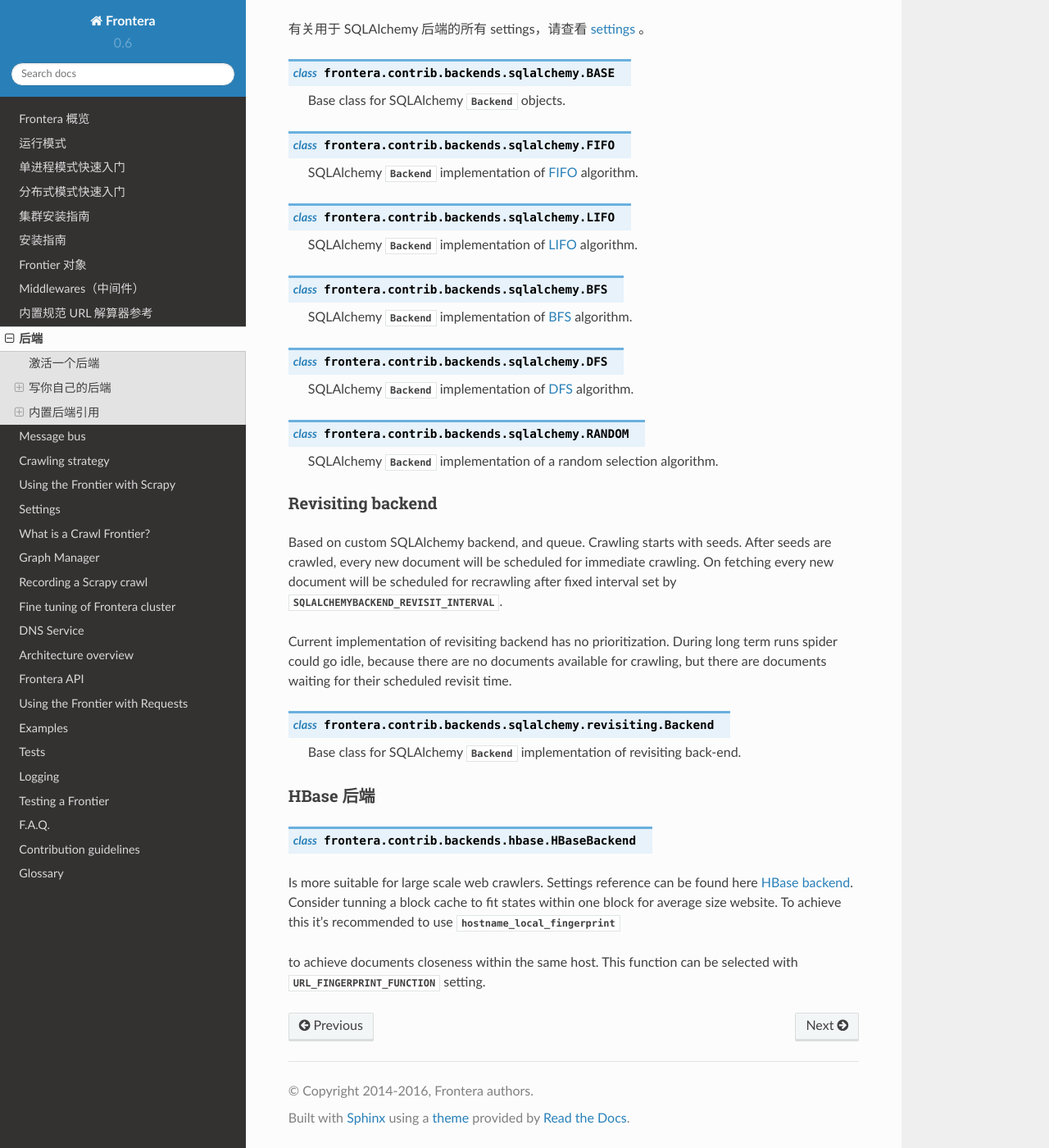
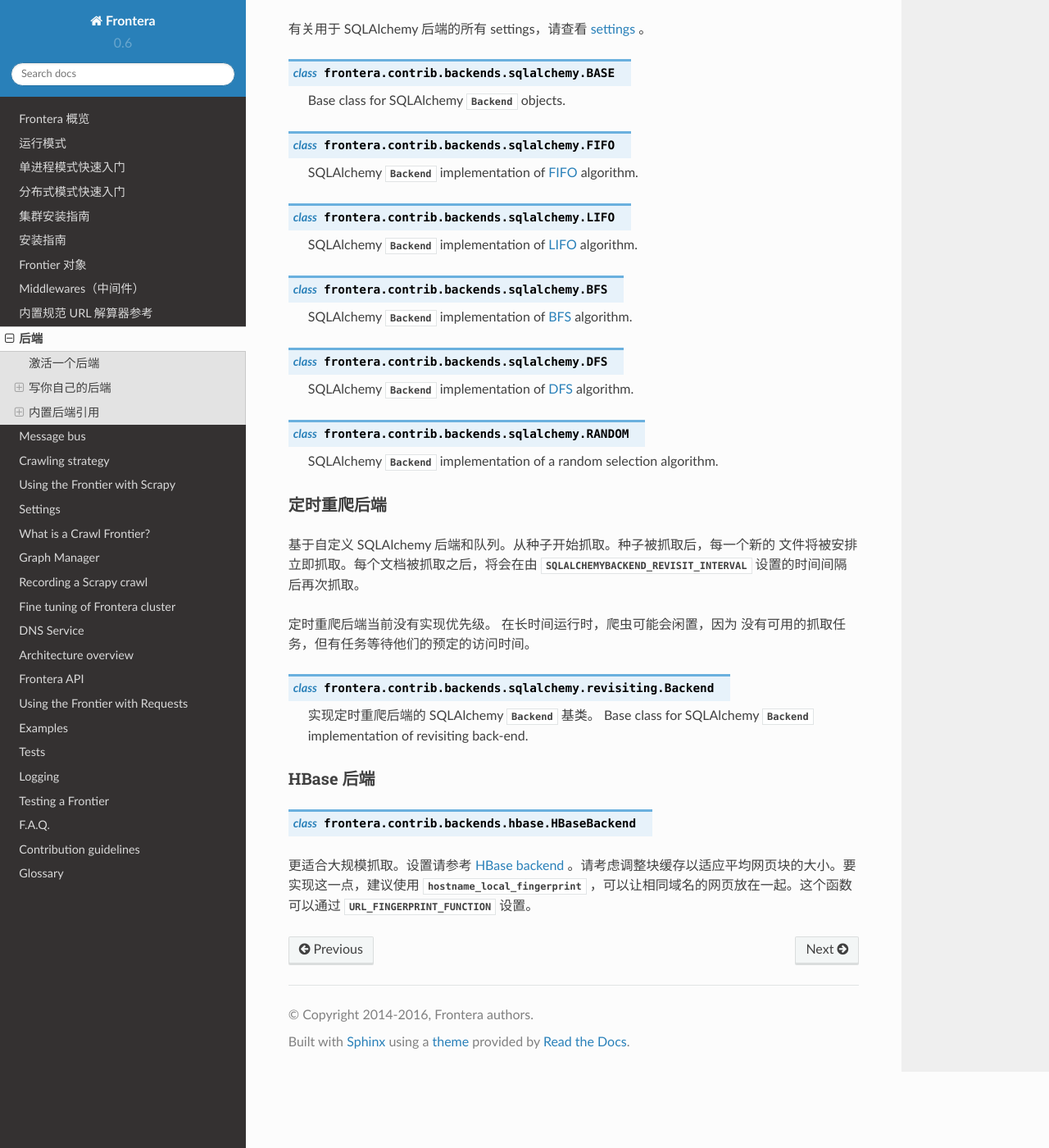
Before and after one commit to xsren/frontera-docs-zh_CN, a Sphinx documentation site: the page built from docs/source/topics/frontier-backends.rst, in a window 1280 px wide and 1400 px high, scrolled down 5260 px. Shown: the whole window at 82% size. Built offline with Sphinx 7.4.7 and the Read the Docs theme 2.0.0, drawn with Linux system fonts in a browser that asks for light colours.

Commit message:
update frontier-backends.rst

```diff
--- a/docs/source/topics/frontier-backends.rst
+++ b/docs/source/topics/frontier-backends.rst
@@ -233,19 +233,18 @@
     algorithm.
 
 
-Revisiting backend
+定时重爬后端
 ^^^^^^^^^^^^^^^^^^
 
-Based on custom SQLAlchemy backend, and queue. Crawling starts with seeds. After seeds are crawled, every new
-document will be scheduled for immediate crawling. On fetching every new document will be scheduled for recrawling
-after fixed interval set by :setting:`SQLALCHEMYBACKEND_REVISIT_INTERVAL`.
+基于自定义 SQLAlchemy 后端和队列。从种子开始抓取。种子被抓取后，每一个新的
+文件将被安排立即抓取。每个文档被抓取之后，将会在由 :setting:`SQLALCHEMYBACKEND_REVISIT_INTERVAL` 设置的时间间隔后再次抓取。
 
-Current implementation of revisiting backend has no prioritization. During long term runs spider could go idle, because
-there are no documents available for crawling, but there are documents waiting for their scheduled revisit time.
-
+定时重爬后端当前没有实现优先级。 在长时间运行时，爬虫可能会闲置，因为
+没有可用的抓取任务，但有任务等待他们的预定的访问时间。
 
 .. class:: frontera.contrib.backends.sqlalchemy.revisiting.Backend
 
+    实现定时重爬后端的 SQLAlchemy :class:`Backend <frontera.core.components.Backend>` 基类。
     Base class for SQLAlchemy :class:`Backend <frontera.core.components.Backend>` implementation of revisiting back-end.
 
 
@@ -254,12 +253,8 @@
 
 .. class:: frontera.contrib.backends.hbase.HBaseBackend
 
-Is more suitable for large scale web crawlers. Settings reference can be found here :ref:`hbase-settings`. Consider
-tunning a block cache to fit states within one block for average size website. To achieve this it's recommended to use
-:attr:`hostname_local_fingerprint <frontera.utils.fingerprint.hostname_local_fingerprint>`
+更适合大规模抓取。设置请参考 :ref:`hbase-settings` 。请考虑调整块缓存以适应平均网页块的大小。要实现这一点，建议使用 :attr:`hostname_local_fingerprint <frontera.utils.fingerprint.hostname_local_fingerprint>` ，可以让相同域名的网页放在一起。这个函数可以通过 :setting:`URL_FINGERPRINT_FUNCTION` 设置。
 
-to achieve documents closeness within the same host. This function can be selected with :setting:`URL_FINGERPRINT_FUNCTION`
-setting.
 
 ..  TODO: document details of block cache tuning,
     BC* settings and queue get operation concept,
```
